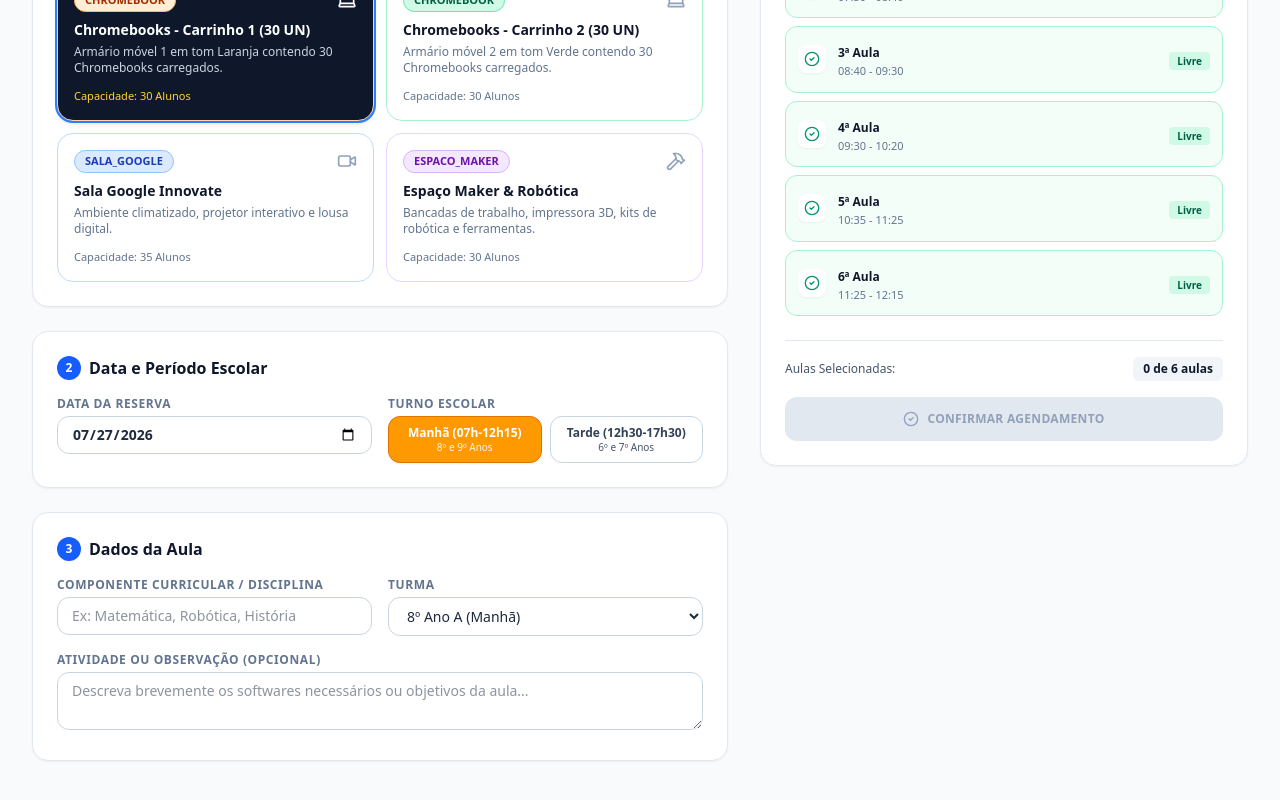
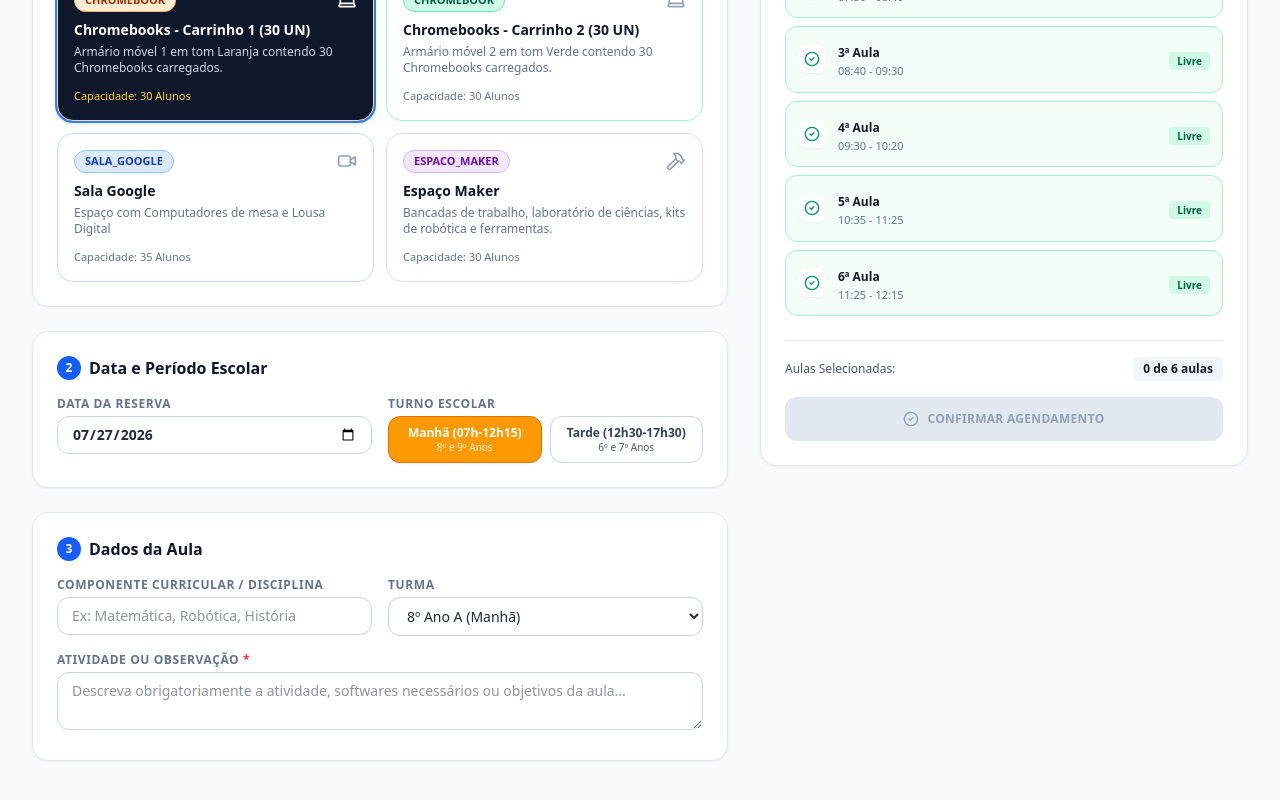
Before and after one commit to emefialda/Sistema-de-Reservas-ASA, a React (Vite) app: page / in a window 1280 px wide. Shown: the part 430-1230 px from the top of the page. Built offline with nearby package versions, Linux system fonts and the light colour scheme.

Commit message:
chore: update branding and improve validation
- Update application title and metadata for EMEFI Profª Alda de Souza Araújo.
- Refine resource names and descriptions for better clarity.
- Add required validation for activity notes.
- Configure Vercel rewrites to support SPA routing.

```diff
--- a/index.html
+++ b/index.html
@@ -1,9 +1,9 @@
 <!doctype html>
-<html lang="en">
+<html lang="pt-BR">
   <head>
     <meta charset="UTF-8" />
     <meta name="viewport" content="width=device-width, initial-scale=1.0" />
-    <title>My Google AI Studio App</title>
+    <title>Reservas Alda</title>
   </head>
   <body>
     <div id="root"></div>
--- a/src/App.tsx
+++ b/src/App.tsx
@@ -90,9 +90,9 @@ const RESOURCES: Resource[] = [
   },
   {
     id: 'sala-google',
-    name: 'Sala Google Innovate',
+    name: 'Sala Google',
     category: 'SALA_GOOGLE',
-    description: 'Ambiente climatizado, projetor interativo e lousa digital.',
+    description: 'Espaço com Computadores de mesa e Lousa Digital',
     capacity: '35 Alunos',
     icon: Video,
     badgeColor: 'bg-blue-100 text-blue-800 border-blue-300',
@@ -102,9 +102,9 @@ const RESOURCES: Resource[] = [
   },
   {
     id: 'espaco-maker',
-    name: 'Espaço Maker & Robótica',
+    name: 'Espaço Maker',
     category: 'ESPACO_MAKER',
-    description: 'Bancadas de trabalho, impressora 3D, kits de robótica e ferramentas.',
+    description: 'Bancadas de trabalho, laboratório de ciências, kits de robótica e ferramentas.',
     capacity: '30 Alunos',
     icon: Hammer,
     badgeColor: 'bg-purple-100 text-purple-800 border-purple-300',
@@ -359,6 +359,11 @@ export default function App() {
 
     if (!subject.trim() || !grade.trim()) {
       setFeedback({ type: 'error', message: 'Por favor, informe a disciplina e a turma.' });
+      return;
+    }
+
+    if (!notes.trim()) {
+      setFeedback({ type: 'error', message: 'Por favor, informe a atividade ou observação.' });
       return;
     }
 
@@ -831,18 +836,34 @@ export default function App() {
                           <option value="8º Ano A">8º Ano A (Manhã)</option>
                           <option value="8º Ano B">8º Ano B (Manhã)</option>
                           <option value="8º Ano C">8º Ano C (Manhã)</option>
+                          <option value="8º Ano D">8º Ano D (Manhã)</option>
+                          <option value="8º Ano E">8º Ano E (Manhã)</option>
+                          <option value="8º Ano F">8º Ano F (Manhã)</option>
+                          <option value="8º Ano G">8º Ano G (Manhã)</option>
                           <option value="9º Ano A">9º Ano A (Manhã)</option>
                           <option value="9º Ano B">9º Ano B (Manhã)</option>
                           <option value="9º Ano C">9º Ano C (Manhã)</option>
+                          <option value="9º Ano D">9º Ano D (Manhã)</option>
+                          <option value="9º Ano E">9º Ano E (Manhã)</option>
+                          <option value="9º Ano F">9º Ano F (Manhã)</option>
+                          <option value="9º Ano G">9º Ano G (Manhã)</option>
                         </>
                       ) : (
                         <>
                           <option value="6º Ano A">6º Ano A (Tarde)</option>
                           <option value="6º Ano B">6º Ano B (Tarde)</option>
                           <option value="6º Ano C">6º Ano C (Tarde)</option>
+                          <option value="6º Ano D">6º Ano D (Tarde)</option>
+                          <option value="6º Ano E">6º Ano E (Tarde)</option>
+                          <option value="6º Ano F">6º Ano F (Tarde)</option>
+                          <option value="6º Ano G">6º Ano G (Tarde)</option>
                           <option value="7º Ano A">7º Ano A (Tarde)</option>
                           <option value="7º Ano B">7º Ano B (Tarde)</option>
                           <option value="7º Ano C">7º Ano C (Tarde)</option>
+                          <option value="7º Ano D">7º Ano D (Tarde)</option>
+                          <option value="7º Ano E">7º Ano E (Tarde)</option>
+                          <option value="7º Ano F">7º Ano F (Tarde)</option>
+                          <option value="7º Ano G">7º Ano G (Tarde)</option>
                         </>
                       )}
                     </select>
@@ -851,11 +872,11 @@ export default function App() {
 
                 <div>
                   <label className="block text-xs font-bold uppercase tracking-wider text-slate-500 mb-1">
-                    Atividade ou Observação (Opcional)
+                    Atividade ou Observação <span className="text-red-500">*</span>
                   </label>
                   <textarea
                     rows={2}
-                    placeholder="Descreva brevemente os softwares necessários ou objetivos da aula..."
+                    placeholder="Descreva obrigatoriamente a atividade, softwares necessários ou objetivos da aula..."
                     value={notes}
                     onChange={(e) => setNotes(e.target.value)}
                     className="w-full px-3.5 py-2 border border-slate-300 rounded-xl text-sm focus:ring-2 focus:ring-blue-500 focus:outline-none"
```
Also changed, not shown: vercel.json (added).
